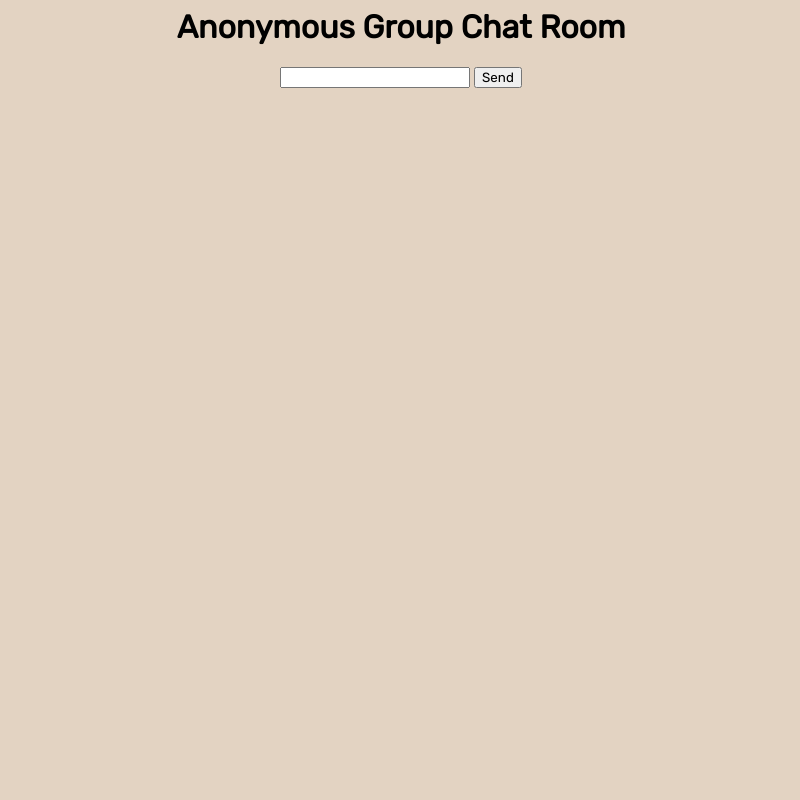
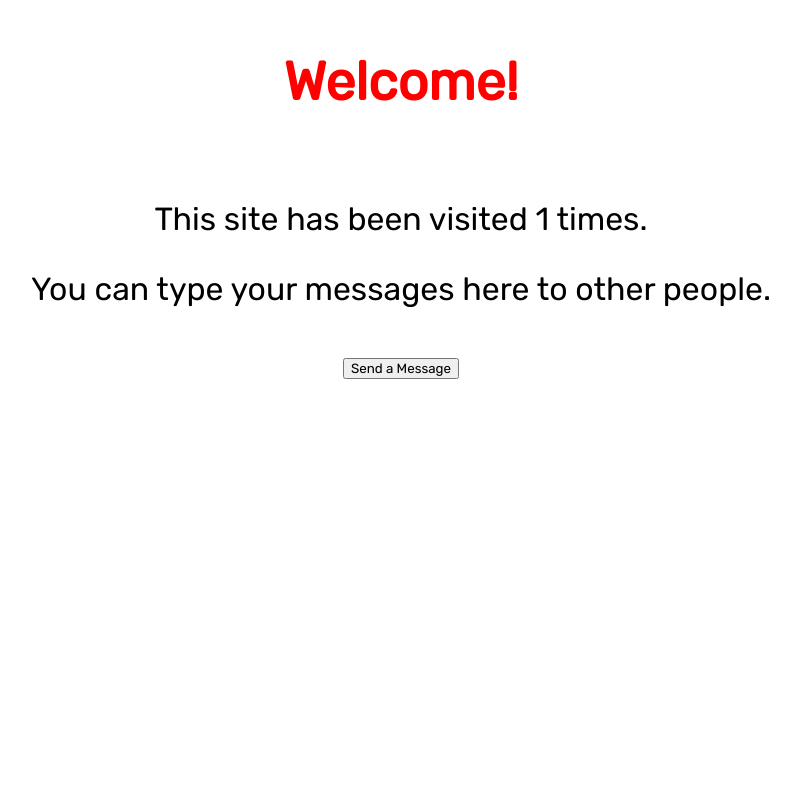
Before and after one commit to RaphaelDizonn/Heroku-Test, a Flask app: template sample_site/templates/index.html in a window 1280 px wide. Shown: the whole page, without its empty margins (239-1039 px from the left). Run offline with Flask 2, Linux system fonts and the light colour scheme; the template is opened without the code that fills it: most values are stand-ins (such as "Sample title", 1, 10 or a date in 2020); some libraries are stand-ins or nearby versions.

Commit message:
Update index.html

```diff
--- a/sample_site/templates/index.html
+++ b/sample_site/templates/index.html
@@ -1,57 +1,42 @@
-<html>
+<!DOCTYPE html>
+<html lang="En">
 <head>
-	<link href="https://fonts.googleapis.com/css2?family=Rubik&display=swap" rel="stylesheet">
-	<link rel="preconnect" href="https://fonts.gstatic.com">
+  <meta charset="UTF-8">
+  <title> Website </title>
+  <link rel="preconnect" href="https://fonts.gstatic.com">
+  <link href="https://fonts.googleapis.com/css2?family=Rubik&display=swap" rel="stylesheet">
+  <script type="text/javascript" src="{{url_for('static', filename='require.js')}}"></script>
+  <script type="text/javascript" src="{{url_for('static', filename='script.js')}}"></script> <!-- loading a .js file while using flask -->
+</head>
 
-     <style>
-	* {
-		font-family: "Rubik", "sans-serif";
-	}
-		h5 {text-align: center;}
-		h3 {text-align: center;}
-		h1 {text-align: center;}
+<style>
+    * {
+        font-family: "Rubik", "sans-serif";
+    }
 
-		p {text-align: center;}
-		div {text-align: center;}
-		</style>
-<h1 style="color:black;">Anonymous Group Chat Room</h1>
+    div {
+        text-align: center;
+        margin-top: 50px;
+    }
 
-<title>Chat Room</title>
-<script src="https://cdnjs.cloudflare.com/ajax/libs/jquery/3.5.1/jquery.min.js" integrity="sha512-bLT0Qm9VnAYZDflyKcBaQ2gg0hSYNQrJ8RilYldYQ1FxQYoCLtUjuuRuZo+fjqhx/qtq/1itJ0C2ejDxltZVFg==" crossorigin="anonymous"></script>
-<script src="https://cdnjs.cloudflare.com/ajax/libs/socket.io/3.0.4/socket.io.js" integrity="sha512-aMGMvNYu8Ue4G+fHa359jcPb1u+ytAF+P2SCb+PxrjCdO3n3ZTxJ30zuH39rimUggmTwmh2u7wvQsDTHESnmfQ==" crossorigin="anonymous"></script>
-</head>
-<body>
- <body style="background-color:rgb(227, 211, 194);">
+    h1 {
+        color: red;
+        font-size: 40pt;
+    }
 
-<script type="text/javascript">
-$(document).ready(function() {
+    p {
+        font-size: 24pt;
+    }
+</style>
 
-	var socket = io.connect('http://127.0.0.1:5000');
-
-	socket.on('connect', function() {
-		socket.send('User has connected!');
-	});
-
-	socket.on('message', function(msg) {
-		$("#messages").append('<li>'+msg+'</li>');
-		console.log('Received message');
-	});
-
-	$('#sendbutton').on('click', function() {
-		socket.send($('#myMessage').val());
-		$('#myMessage').val('');
-	});
-
-});
-
-
-</script>
-<div class="black">
-<ul id="messages"></ul>
-<input type="text" id="myMessage">
-
-
-<button id="sendbutton">Send</button>
+<div>
+    <h1>Welcome!</h1><br>
+    <p>This site has been visited {{ count }} times.</p>
+    <p>You can type your messages here to other people.<br>{{ message }}</p>
+    <div class="column">
+        <div class="input">
+            <button onclick="message()"> Send a Message </button>
+            <nav class="strong"><p id="output">	</p> </nav>
+        </div>
+      </div>
 </div>
-
-</body>
```
